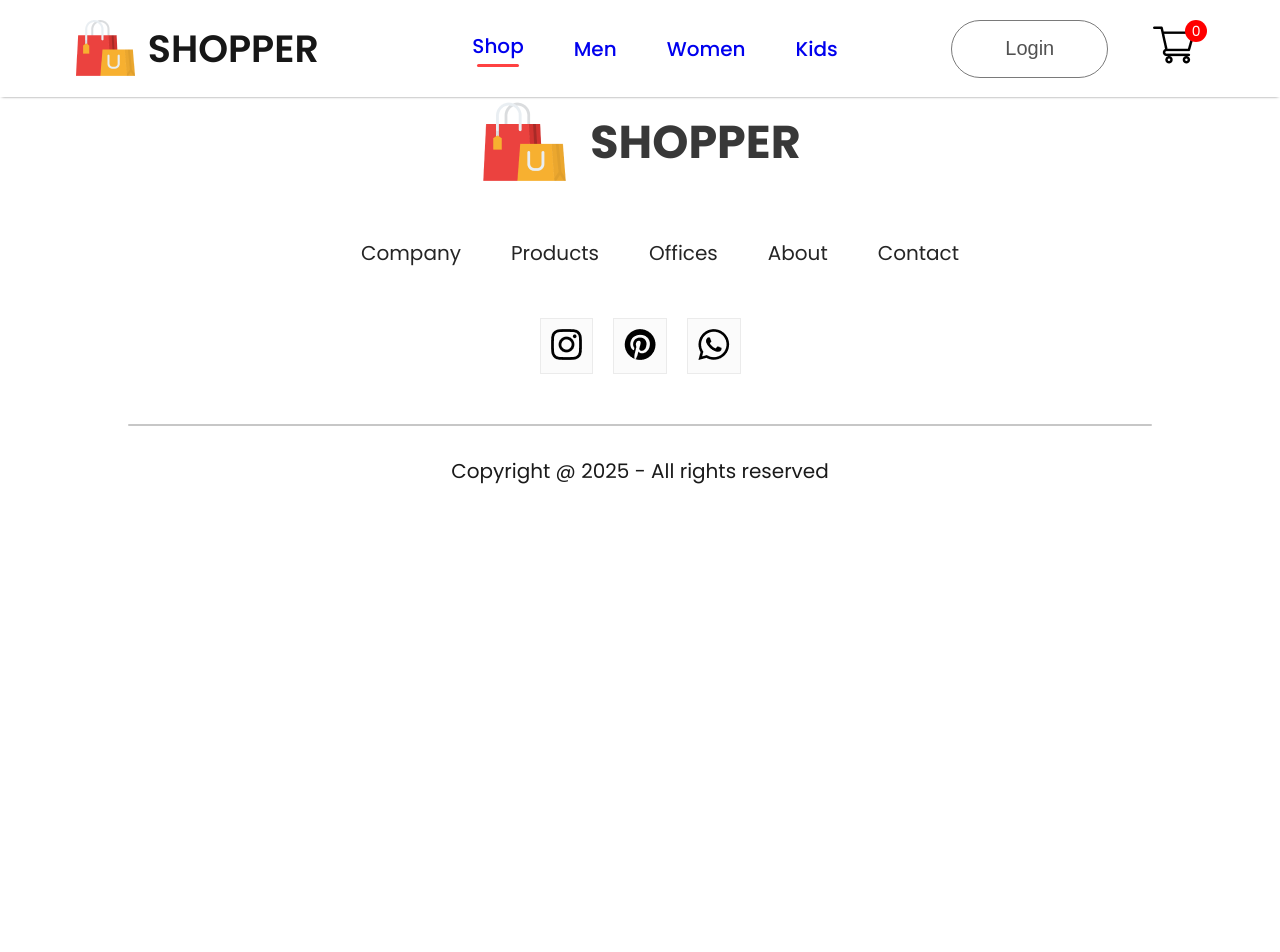
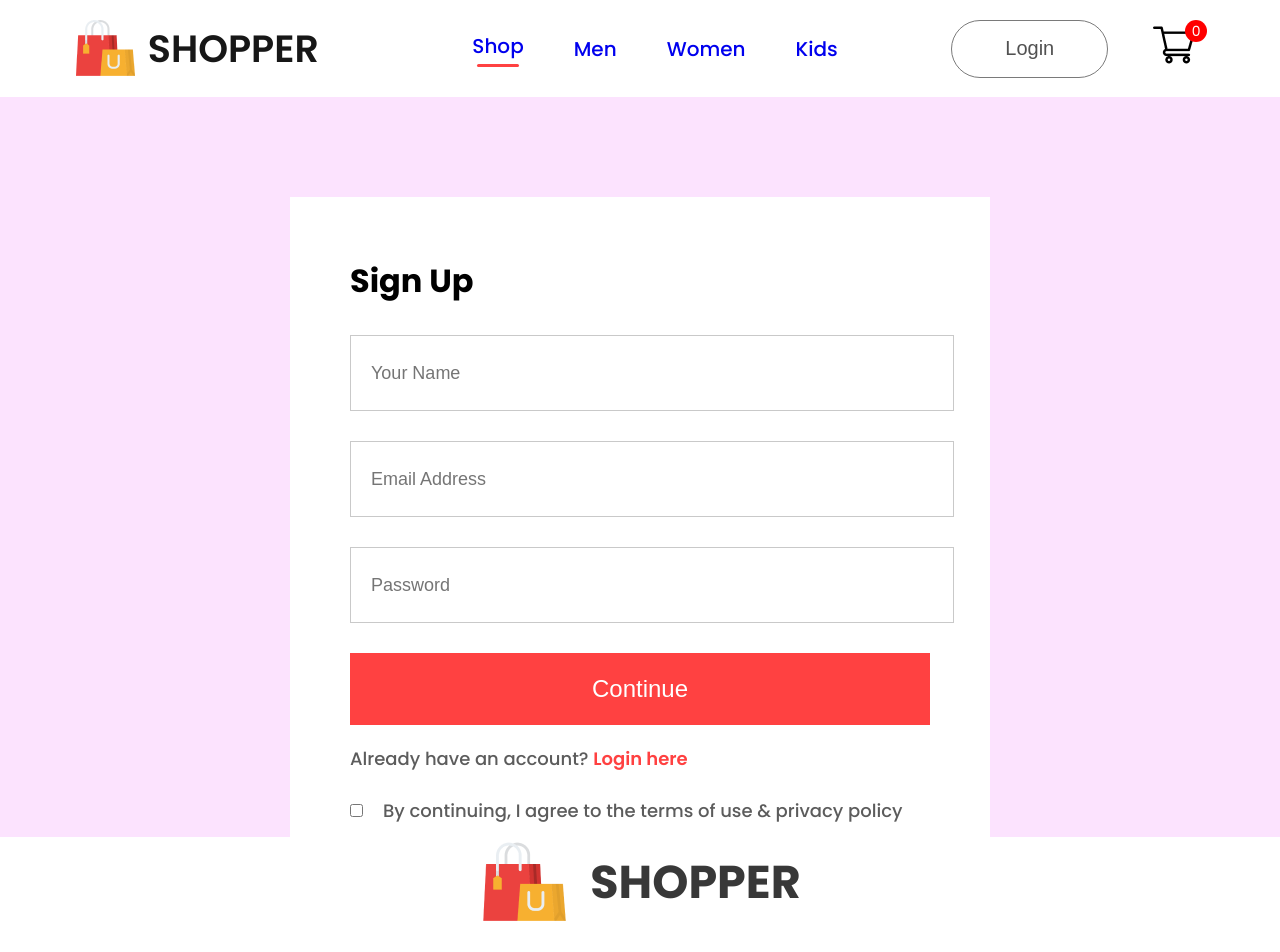
Before and after one commit to 17070610/techvault, a React (Create React App) app: page /login in a window 1280 px wide. Shown: the top 952 px of the page. Before the commit the page ends 800 px from the top, so only its background shows below. Built offline with nearby package versions, Linux system fonts and the light colour scheme.

Commit message:
Add the login-signup page

```diff
--- /dev/null
+++ b/src/Pages/CSS/LoginSignUp.css
@@ -0,0 +1,70 @@
+.login-signup {
+    width: 100%;
+    height: 80vh;
+    background: #fce3fe;
+    padding-top: 100px;
+}
+
+.login-signup-container {
+    width: 580px;
+    height: 600px;
+    background: #fff;
+    margin: auto;
+    padding: 40px 60px;
+}
+
+.login-signup-container h1 {
+    margin: 20px 0;
+}
+
+.login-signup-fields {
+    display: flex;
+    flex-direction: column;
+    gap: 30px;
+    margin-top: 30px;
+}
+
+.login-signup-fields input {
+    height: 72px;
+    width: 100%;
+    padding-left: 20px;
+    border: 1px solid #c9c9c9;
+    outline: none;
+    color: #5c5c5c;
+    font-size: 18px;
+}
+
+.login-signup-container button {
+    width: 580px;
+    height: 72px;
+    color: #fff;
+    background: #ff4141;
+    margin-top: 30px;
+    border: none;
+    font-size: 24px;
+    font-weight: 500;
+    cursor: pointer;
+}
+
+.login-signup-login {
+    margin-top: 20px;
+    color: #5c5c5c;
+    font-size: 18px;
+    font-weight: 500;
+}
+
+.login-signup-login span {
+    color: #FF4141;
+    font-weight: 600;
+    cursor: pointer;
+}
+
+.login-signup-agree {
+    display: flex;
+    align-items: center;
+    margin-top: 25px;
+    gap: 20px;
+    color: #5c5c5c;
+    font-size: 18px;
+    font-weight: 500;
+}
--- a/src/Pages/LoginSignup.jsx
+++ b/src/Pages/LoginSignup.jsx
@@ -1,9 +1,23 @@
 import React from 'react';
+import './CSS/LoginSignUp.css'
 
 const LoginSignup = () => {
     return (
-        <div>
-
+        <div className='login-signup'>
+            <div className="login-signup-container">
+                <h1>Sign Up</h1>
+                <div className="login-signup-fields">
+                    <input type="text" placeholder='Your Name' />
+                    <input type="email" placeholder="Email Address" />
+                    <input type="password" placeholder="Password" />
+                </div>
+                <button>Continue</button>
+                <p className="login-signup-login">Already have an account? <span>Login here</span></p>
+                <div className="login-signup-agree">
+                    <input type="checkbox" name='' id=''/>
+                    <p>By continuing, I agree to the terms of use & privacy policy</p>
+                </div>
+            </div>
         </div>
     )
 }
```
